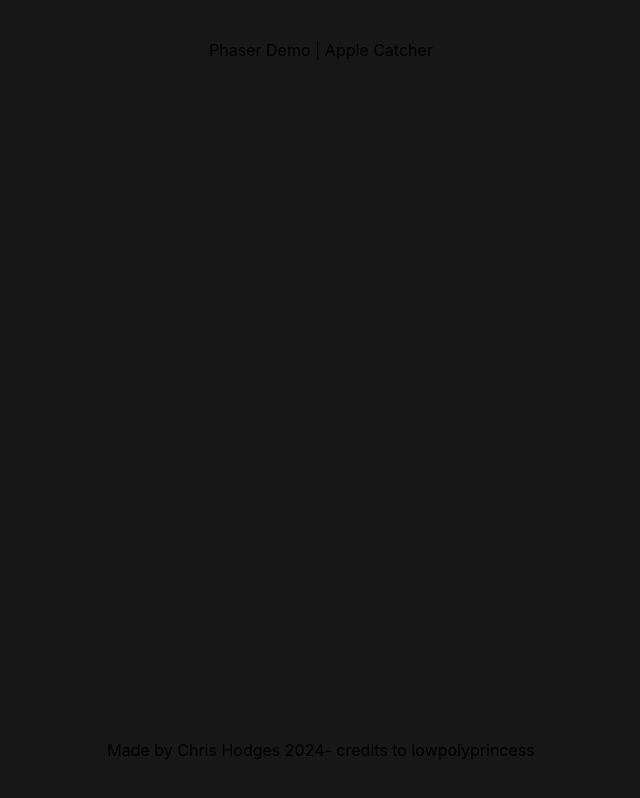
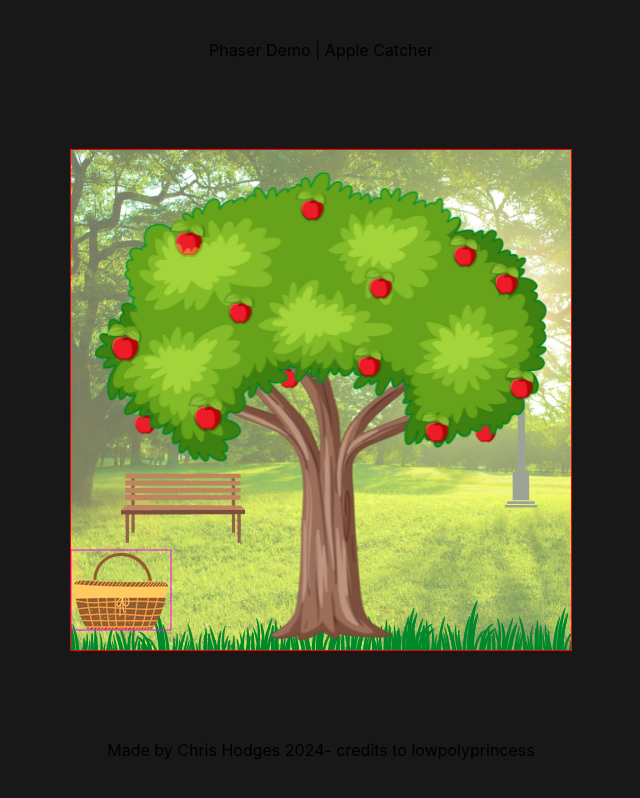
Before and after one commit to chrisdhodges12/phaser_apple_catcher, a website built with Vite: page index.html in a window 1280 px wide. Shown: the whole page, without its empty margins (319-959 px from the left). Built offline with nearby package versions, Linux system fonts and the light colour scheme.

Commit message:
backround, basket has physics

```diff
--- a/index.html
+++ b/index.html
@@ -11,11 +11,10 @@
       <p>Phaser Demo | Apple Catcher</p>
     </header>
     <main>
-      <canvas id="gamecanvas"></canvas>
+      <canvas id="gameCanvas"></canvas>
     </main>
     <footer>
       <p>Made by Chris Hodges 2024- credits to lowpolyprincess </p>
-
     </footer>
     <script type="module" src="/main.js"></script>
   </body>
--- a/main.js
+++ b/main.js
@@ -1 +1,62 @@
 import './style.css'
+import Phaser from 'phaser'
+
+const sizes={
+  width:500,
+  height:500
+}
+
+const speedDown =300
+
+class GameScene extends Phaser.Scene{
+  constructor(){
+    super("scene-game")
+    this.player
+    this.cursor
+    this.playerSpeed=speedDown+50
+  }
+
+  preload(){
+    this.load.image("bg", "/assets/bg.png")
+    this.load.image("basket", "/assets/basket.png")
+  }
+
+  create(){
+    this.add.image(0,0,"bg").setOrigin(0,0)
+    this.player = this.physics.add.image(0,sizes.height-100,"basket").setOrigin(0,0)
+    this.player.setImmovable(true)
+    this.player.body.allowGravity = false
+    this.cursor=this.input.keyboard.createCursorKeys()
+  }
+
+  update(){
+    const {left,right}= this.cursor
+
+    if (left.isDown) {
+      this.player.setVelocityX(-this.playerSpeed);
+     } else if (right.isDown) {
+      this.player.setVelocityX(this.playerSpeed);
+     }
+     else {
+      this.player.setVelocityX(0);
+     }
+  }
+
+}
+
+const config = {
+  type:Phaser.WEBGL,
+  width:sizes.width,
+  height:sizes.height,
+  canvas:gameCanvas,
+  physics:{
+    default:"arcade",
+    arcade:{
+      gravity:{y:speedDown},
+      debug:true
+    }
+  },
+  scene:[GameScene]
+}
+
+const game = new Phaser.Game(config)
```
